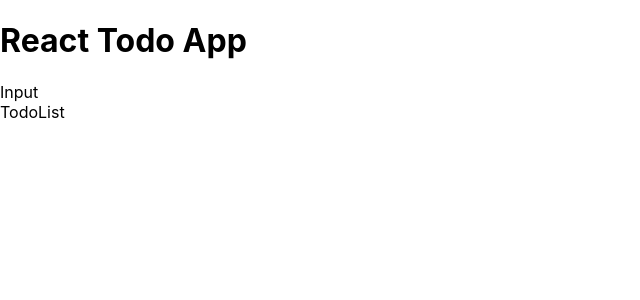
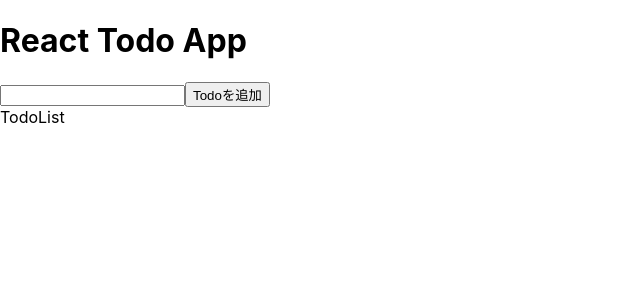
Before and after one commit to boon2187/react-too-app, a React (Create React App) app: page / in a window 1280 px wide. Shown: the top 300 px of the page, without its empty margins (0-640 px from the left). Built offline with nearby package versions, Linux system fonts and the light colour scheme.

Commit message:
todoを入力するinputとボタンをInputコンポーネント追加

```diff
--- a/src/conponents/Input.jsx
+++ b/src/conponents/Input.jsx
@@ -2,7 +2,10 @@ import React from 'react'
 
 const Input = () => {
   return (
-    <div>Input</div>
+    <div>
+        <input type="text" />
+        <button>Todoを追加</button>
+    </div>
   )
 }
 
```
